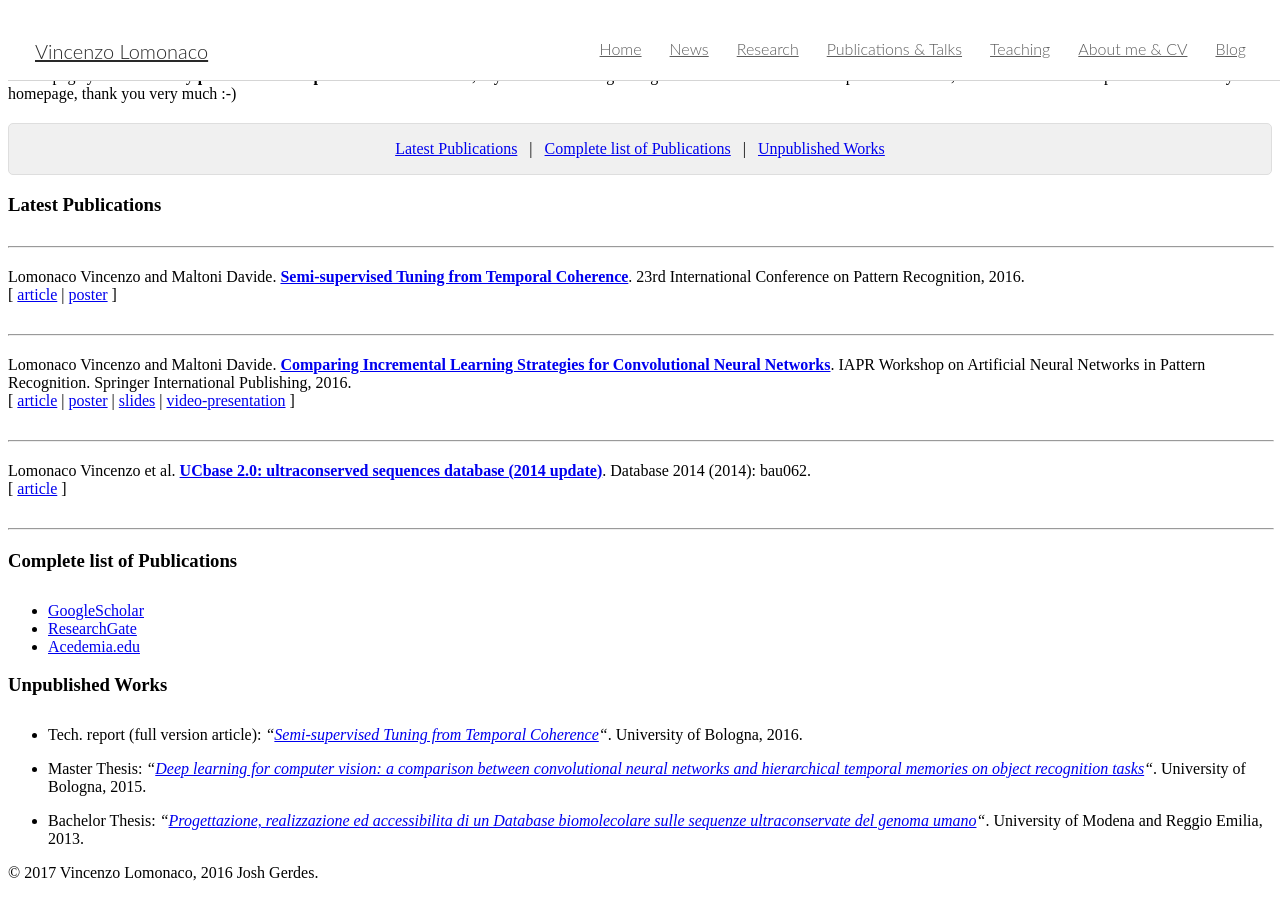
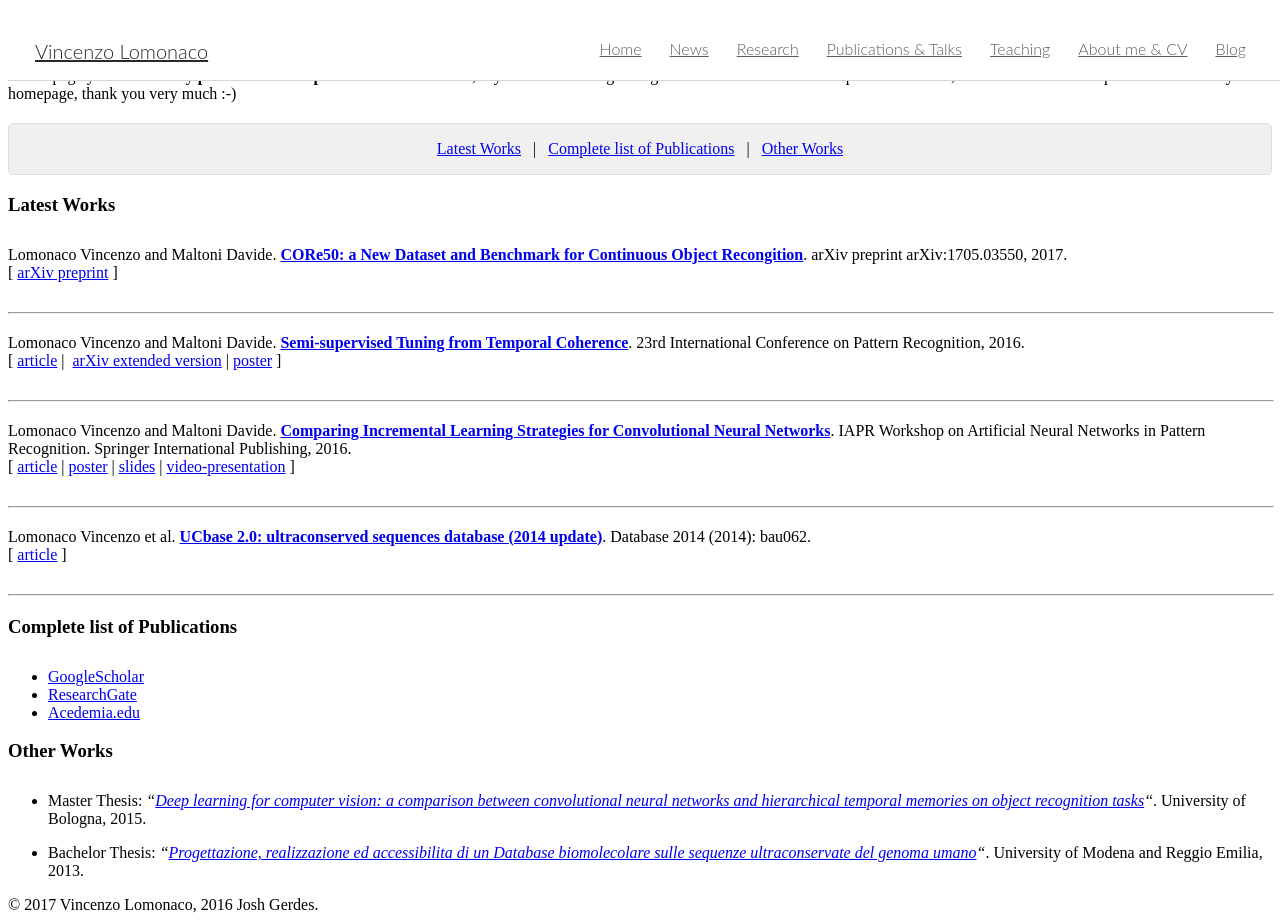
Before and after one commit to vlomonaco/website, a Jekyll site: the page built from publications_and_talks.md, in a window 1280 px wide and 922 px high. Built offline with Jekyll 4.4.1, drawn with Linux system fonts in a browser that asks for light colours; nearby versions of some CDN libraries.

Commit message:
pub added

```diff
--- a/publications_and_talks.md
+++ b/publications_and_talks.md
@@ -5,15 +5,18 @@ layout: page
 In this page you will find my **published** and **unpublished** works. Please, if you're considering taking some ideas even from the unpublished works, be nice and cite me or provide a link to my homepage, thank you very much :-)
 
 <p style="background: rgba(0,0,0,0.06) none repeat scroll 0% 0%; border: 1px solid rgb(222, 222, 222); padding: 1em; border-radius: 5px; text-align: center; margin-top:20px">
-<a href="#latest">Latest Publications</a> &nbsp; | &nbsp; <a href="#complete">Complete list of Publications</a> &nbsp; | &nbsp; <a href="#unpublished">Unpublished Works</a>
+<a href="#latest">Latest Works</a> &nbsp; | &nbsp; <a href="#complete">Complete list of Publications</a> &nbsp; | &nbsp; <a href="#unpublished">Other Works</a>
 </p>
 
-<h3 id="projects" style="margin-bottom: 30px;">Latest Publications</h3>
+<h3 id="projects" style="margin-bottom: 30px;">Latest Works</h3>
+
+Lomonaco Vincenzo and Maltoni Davide. **[CORe50: a New Dataset and Benchmark for Continuous Object Recongition][core50-arxiv]**. arXiv preprint arXiv:1705.03550, 2017. <br>
+\[&nbsp;[arXiv preprint][semi-sup-tech] \]<br>
 
 <hr style="margin-top:30px;margin-bottom:20px;width:100%">
 
 Lomonaco Vincenzo and Maltoni Davide. **[Semi-supervised Tuning from Temporal Coherence][semi-sup-tech]**. 23rd International Conference on Pattern Recognition, 2016. <br>
-\[&nbsp;[article][semi-sup-tech] | [poster][inc-strat-poster]&nbsp;\] <br>
+\[&nbsp;[article][semi-sup] | &nbsp;[arXiv extended version][semi-sup-tech] | [poster][inc-strat-poster]&nbsp;\] <br>
 
 <hr style="margin-top:30px;margin-bottom:20px;width:100%">
 
@@ -33,14 +36,13 @@ Lomonaco Vincenzo et al. **[UCbase 2.0: ultraconserved sequences database (2014
 * [ResearchGate][resgate]
 * [Acedemia.edu][academia]
 
-<h3 id="projects" style="margin-bottom: 30px;">Unpublished Works</h3>
-
-* Tech. report (full version article): *"[Semi-supervised Tuning from Temporal Coherence][semi-sup-tech]"*. University of Bologna, 2016.
+<h3 id="projects" style="margin-bottom: 30px;">Other Works</h3>
 
 * Master Thesis: *"[Deep learning for computer vision: a comparison between convolutional neural networks and hierarchical temporal memories on object recognition tasks][md-thesis]"*. University of Bologna, 2015.
 
 * Bachelor Thesis: *"[Progettazione, realizzazione ed accessibilita di un Database biomolecolare sulle sequenze ultraconservate del genoma umano][thesis]"*. University of Modena and Reggio Emilia, 2013.
 
+[core50-arxiv]: https://arxiv.org/abs/1705.03550
 [schol]: http://scholar.google.it/citations?user=rQLINtQAAAAJ&hl=it
 [resgate]: https://www.researchgate.net/profile/Vincenzo_Lomonaco
 [academia]: https://unibo.academia.edu/VLomonaco
```
Also changed, not shown: other parts of publications_and_talks.md (+1 -0 lines).
